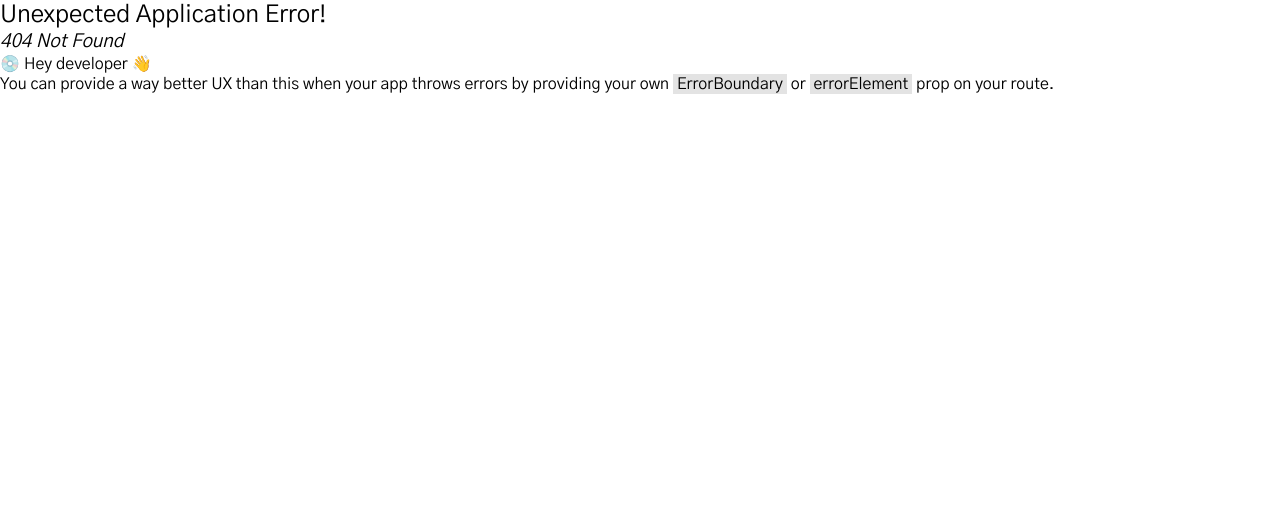
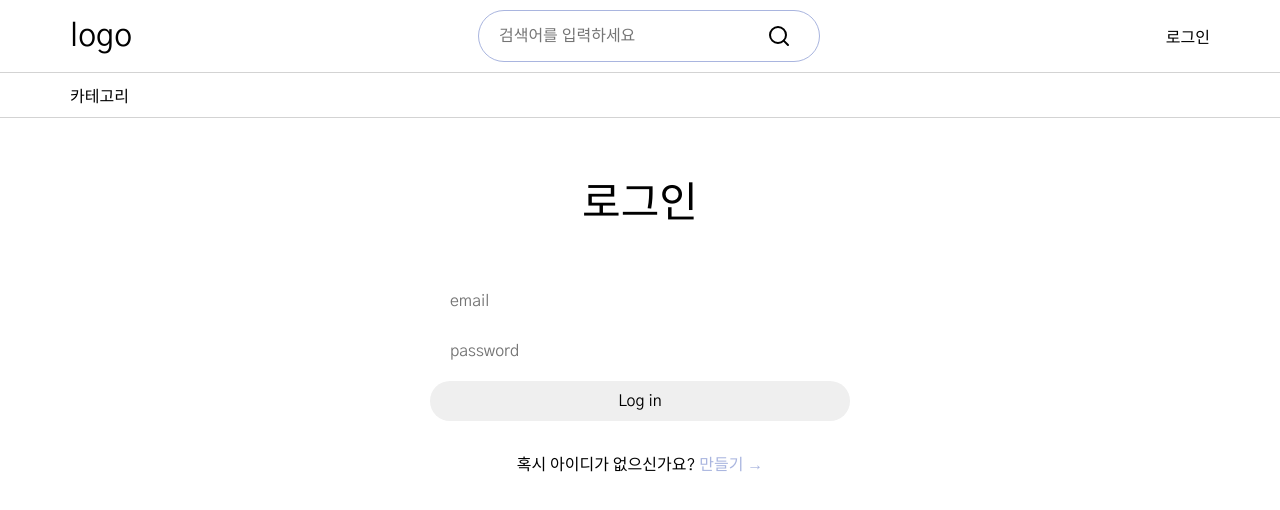
Before and after one commit to TH-97/Electronic-devices-shopping-mall, a React (Vite) app: page /login in a window 1280 px wide. Before the commit this address had no page. Shown: the top 510 px of the page. Built offline with nearby package versions, Linux system fonts and the light colour scheme.

Commit message:
feat : login 페이지 생성 - style : login.module.css 추가

```diff
--- a/src/routers.tsx
+++ b/src/routers.tsx
@@ -1,5 +1,6 @@
 import Home from "./routes/home";
 import Layout from "./components/layout";
+import Login from "./routes/login";
 
 export const routers = [
   {
@@ -10,6 +11,10 @@ export const routers = [
         path: "",
         element: <Home />,
       },
+      {
+        path: "/login",
+        element: <Login />,
+      },
     ],
   },
 ];
--- /dev/null
+++ b/src/routes/login.tsx
@@ -0,0 +1,75 @@
+import { useState } from "react";
+import { Link, useNavigate } from "react-router-dom";
+import styles from "../styles/login.module.css";
+
+export default function Login() {
+  const navigate = useNavigate();
+  const [isLoading, setLoading] = useState(false);
+  const [email, setEmail] = useState("");
+  const [password, setPassword] = useState("");
+  const [error, setError] = useState("");
+  const onChange = (e: React.ChangeEvent<HTMLInputElement>) => {
+    const {
+      target: { name, value },
+    } = e;
+    if (name === "email") {
+      setEmail(value);
+    } else if (name === "password") {
+      setPassword(value);
+    }
+  };
+  const onSubmit = async (e: React.FormEvent<HTMLFormElement>) => {
+    e.preventDefault();
+    if (isLoading || email === "" || password === "") return;
+    try {
+      setLoading(true);
+      /*
+      db접근 및 로그인
+      */
+      navigate("/");
+    } catch (e) {
+      if (e) {
+        setError("error");
+      }
+    } finally {
+      setLoading(false);
+    }
+  };
+  return (
+    <div className={styles.body}>
+      <div className={styles.wrapper}>
+        <h1 className={styles.loginTitle}>로그인</h1>
+        <form className={styles.loginForm} onSubmit={onSubmit}>
+          <input
+            className={styles.loginInput}
+            onChange={onChange}
+            name="email"
+            value={email}
+            placeholder="email"
+            type="email"
+            required
+          />
+          <input
+            className={styles.loginInput}
+            onChange={onChange}
+            name="password"
+            value={password}
+            placeholder="password"
+            type="password"
+            required
+          />
+          <input
+            className={styles.loginInput}
+            type="submit"
+            value={isLoading ? "Loading" : "Log in"}
+          />
+        </form>
+        {error !== "" ? <span className={styles.error}>{error}</span> : null}
+        <span className={styles.switcher}>
+          혹시 아이디가 없으신가요?
+          <Link to="/create-account"> 만들기 &rarr;</Link>
+        </span>
+      </div>
+    </div>
+  );
+}
--- /dev/null
+++ b/src/styles/login.module.css
@@ -0,0 +1,49 @@
+.body {
+  display: flex;
+  justify-content: center;
+}
+.wrapper {
+  height: 100%;
+  display: flex;
+  flex-direction: column;
+  align-items: center;
+  width: 420px;
+  padding: 50px 0px;
+}
+.loginTitle {
+  font-size: 42px;
+}
+.loginForm {
+  margin-top: 50px;
+  margin-bottom: 10px;
+  display: flex;
+  flex-direction: column;
+  gap: 10px;
+  width: 100%;
+}
+.loginInput {
+  padding: 10px 20px;
+  border-radius: 50px;
+  border: none;
+  box-sizing: border-box;
+  width: 100%;
+  font-size: 16px;
+  &[type="submit"] {
+    cursor: pointer;
+    &:hover {
+      opacity: 0.8;
+    }
+  }
+}
+
+.error {
+  font-weight: 600;
+  color: tomato;
+}
+
+.switcher {
+  margin-top: 20px;
+  a {
+    color: #a9b5df;
+  }
+}
```
